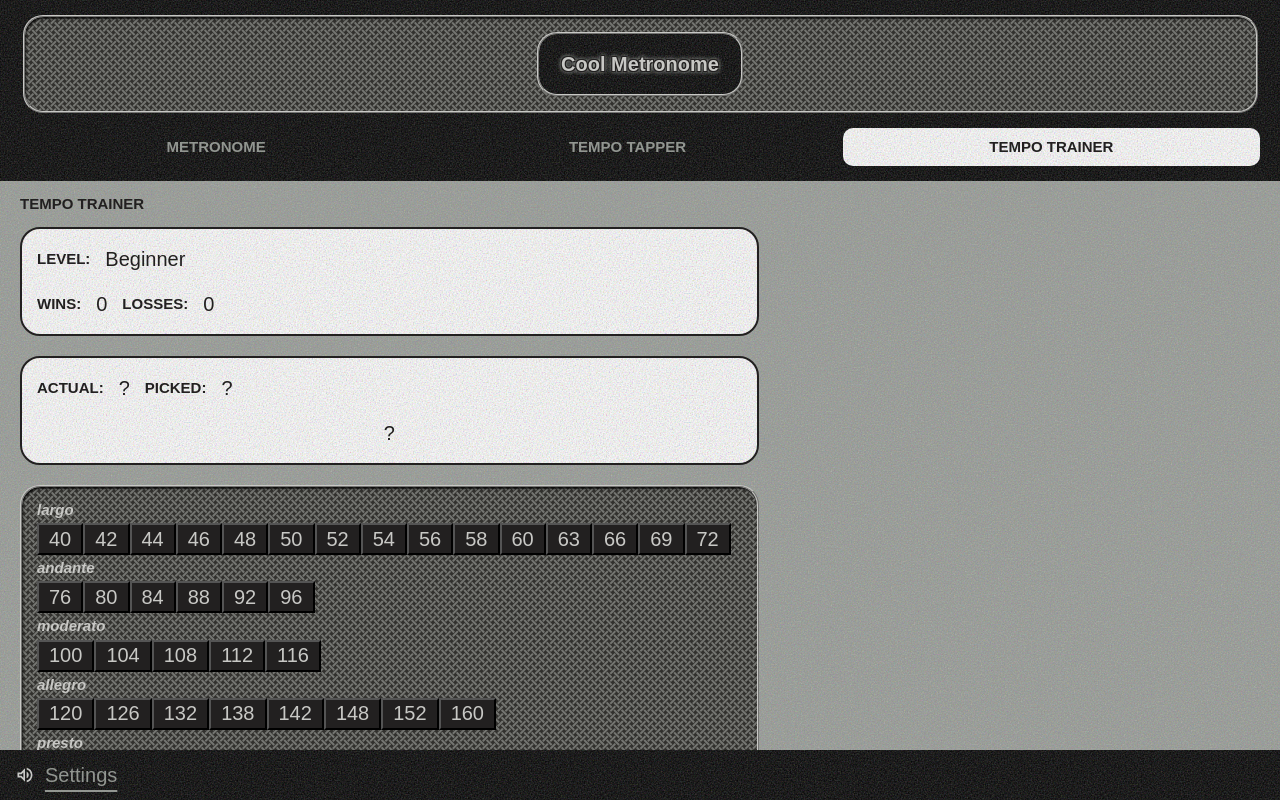
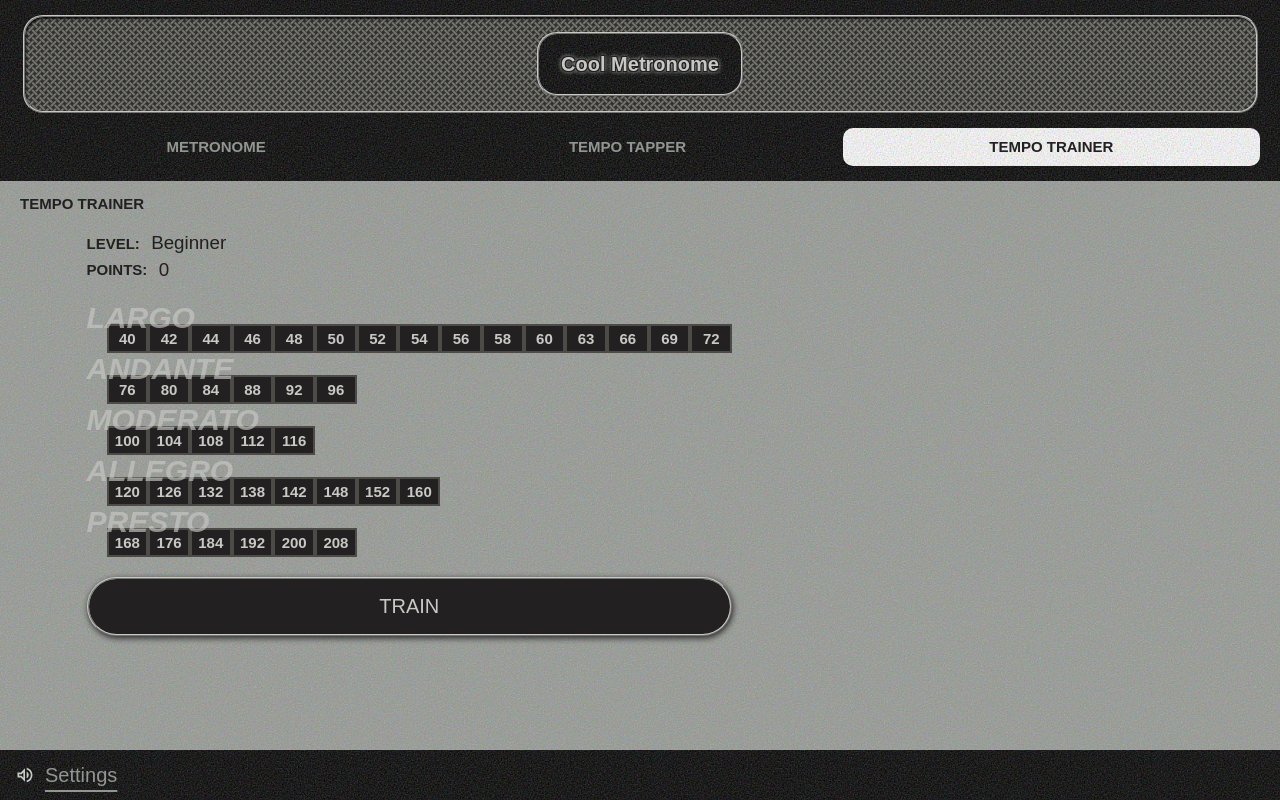
Before and after one commit to ElliotReed/metronome, a React (Vite) app: page /tempo-trainer in a window 1280 px wide. Built offline with nearby package versions, Linux system fonts and the light colour scheme; no server answers; a web font is replaced by a local one.

Commit message:
implemented points

```diff
--- a/src/components/TempoTrainer/TempoTrainer.tsx
+++ b/src/components/TempoTrainer/TempoTrainer.tsx
@@ -5,12 +5,11 @@ import { useTempoTrainerStore } from '@/store/useTempoTrainerStore';
 import { timerInstance } from '@/utils/timerEngine';
 
 import * as Button from '@/components/common/Button';
-import MeshContainer from '@/components/common/MeshContainer';
+import PageHeading from '../common/PageHeading';
 
 import metronomeStops from '@/utils/metronomeStops';
 
 import './tempo-trainer.css';
-import PageHeading from '../common/PageHeading';
 
 const LARGO_START = 40;
 const LARGO_END = 72;
@@ -31,36 +30,87 @@ const prestoStops = metronomeStops.filter(stop => stop >= PRESTO_START && stop <
 
 export default function TempoTrainer() {
   const { playDefaultSound } = useAudioStore();
-  const { wins, incrementWins, losses, incrementLosses, getLevelString } = useTempoTrainerStore();
+  const { points, incrementPoints, decrementPoints } = useTempoTrainerStore();
 
-  const [bpm, setBpm] = React.useState(0)
-  const [pickedStop, setPickedStop] = React.useState<number | undefined>(undefined)
-  const [isWinner, setIsWinner] = React.useState(false);
+  const [trainerSelectedStopIndex, setTrainerSelectedStopIndex] = React.useState<number | undefined>(undefined);
+  const [userSelectedStopIndex, setUserSelectedStopIndex] = React.useState<number | undefined>(undefined);
+
   const [isNewAttempt, setIsNewAttempt] = React.useState(false);
 
   function handleTrainingStart() {
     setIsNewAttempt(true);
-    setPickedStop(undefined);
-    setIsWinner(false);
-    const randomStopIndex = Math.floor(Math.random() * metronomeStops.length);
-    const newBPM = metronomeStops[randomStopIndex];
-    setBpm(newBPM);
+    setUserSelectedStopIndex(undefined);
+
+    const randomMetronomeStopIndex = Math.floor(Math.random() * metronomeStops.length);
+    setTrainerSelectedStopIndex(randomMetronomeStopIndex);
+    console.log('trainerSelectedStop: ', metronomeStops[randomMetronomeStopIndex]);
+
+    const newBPM = metronomeStops[randomMetronomeStopIndex];
     timerInstance.updateBPM(newBPM);
     timerInstance.start();
   }
 
-  const handleTempoPick = (stop: number | undefined) => {
+  const getSkillLevelString = () => {
+    if (points >= 0 && points < 20) {
+      return 'Beginner';
+    } else if (points >= 20 && points < 40) {
+      return 'Intermediate';
+    } else if (points >= 40) {
+      return 'Advanced';
+    } else {
+      return 'Unrecognized level';
+    }
+  }
+
+  const getSkillLevelRange = () => {
+    const centerOfRange = 1;
+    const beginnerRangeAboveOrBelow = 3;
+    const IntermediateRangeAboveOrBelow = 2;
+    const advancedRangeAboveOrBelow = 1;
+
+    switch (getSkillLevelString()) {
+      case 'Beginner': return beginnerRangeAboveOrBelow + centerOfRange;
+      case 'Intermediate': return IntermediateRangeAboveOrBelow + centerOfRange;
+      case 'Advanced': return advancedRangeAboveOrBelow + centerOfRange;
+
+      default: return metronomeStops.length
+    }
+  }
+
+  const handleTempoPick = (selectedMetronomeStopIndex: number | undefined) => {
+    console.log('selectedMetronomeStopIndex: ', selectedMetronomeStopIndex);
     timerInstance.stop();
     setIsNewAttempt(false);
-    if (stop === undefined) return;
-    const offset = 10;
-    setPickedStop(stop);
-    if (stop === bpm || (stop >= bpm - offset && stop <= bpm + offset)) {
-      setIsWinner(true);
-      incrementWins();
+
+    if (selectedMetronomeStopIndex === undefined) return;
+
+    setUserSelectedStopIndex(selectedMetronomeStopIndex);
+
+    // Get the absolute distance from trainingStopSelectionIndex to userSelectedStopIndex
+    function getAbsoluteDistanceBetweenMetronomeStops(trainerMetronomeStop: number, userMetronomeStop: number) {
+      return Math.abs(userMetronomeStop - trainerMetronomeStop);
+    }
+
+    const absoluteDistanceBetweenMetronomeStops = getAbsoluteDistanceBetweenMetronomeStops(trainerSelectedStopIndex || 0, selectedMetronomeStopIndex);
+
+    console.log('absoluteDistanceBetweenMetronomeStops: ', absoluteDistanceBetweenMetronomeStops);
+
+    const skillLevelRange = getSkillLevelRange();
+    console.log('skillLevelRange: ', skillLevelRange);
+
+    const accuracy = skillLevelRange - absoluteDistanceBetweenMetronomeStops
+    // If the distance is in the skillLevelRange, increment points by taking skillLevelRange - the distance
+    if (accuracy > 0) {
+      console.log('in range')
+      const offsetForZero = 0;
+      const newPoints = accuracy + offsetForZero
+      incrementPoints(newPoints);
     } else {
-      setIsWinner(false);
-      incrementLosses();
+      // If the distance is outside of the skillLevelRange, decrecrement point by taking  + distance - skillLevelRange
+      console.log('out of range')
+      const maximumDecrement = 5
+      const amountToDecrement = absoluteDistanceBetweenMetronomeStops - skillLevelRange;
+      decrementPoints(amountToDecrement <= maximumDecrement ? amountToDecrement : maximumDecrement);
     }
   };
 
@@ -70,23 +120,30 @@ export default function TempoTrainer() {
   }
 
   // TODO Define the button in Buttons.tsx
-  const getTempoStopGroupListItems = (metronomeStops: number[]) => {
-    return metronomeStops.map(stop => (
+  const getTempoStopGroupListItems = (rangeStops: number[]) => {
+    return rangeStops.map(stop => (
       <li key={stop}>
         <button
-          className="metronome-stop-button"
-          onClick={() => isNewAttempt && handleTempoPick(stop)}
+          className={`metronome-stop-button
+            ${userSelectedStopIndex
+              && trainerSelectedStopIndex === metronomeStops.indexOf(stop) ?
+              "trainer-picked"
+              : ""}
+            ${userSelectedStopIndex === metronomeStops.indexOf(stop) ? "user-picked" : ""}
+            `}
+          onClick={() => isNewAttempt && handleTempoPick(metronomeStops.indexOf(stop))}
         >{stop}
         </button>
       </li>
     ));
   }
 
+  // TODO
   const getRangeGroup = (stops: number[], title: string) => {
     return (
-      <div className="range-group">
-        <h3>{title}</h3>
-        <ul className="choices">
+      <div className="tempo-range-group">
+        <h3 className="tempo-range-title">{title}</h3>
+        <ul className="tempo-range-list">
           {getTempoStopGroupListItems(stops)}
         </ul>
       </div>
@@ -105,49 +162,25 @@ export default function TempoTrainer() {
     <div className="tempo-trainer main-layout-grid">
       <PageHeading>Tempo Trainer</PageHeading>
 
-      <div className="info-box user">
-        <dl className="level">
-          <dt>Level:</dt>
-          <dd>{getLevelString()}</dd>
-        </dl>
+      <div className="content-wrapper">
+        <div className="status">
+          <p className="level">Level: <span>{getSkillLevelString()}</span></p>
+          <p className="points">Points: <span>{points}</span></p>
+        </div>
 
-        <dl className="score">
-          <dt>Wins:</dt>
-          <dd>{wins}</dd>
-          <dt>Losses:</dt>
-          <dd>{losses}</dd>
-        </dl>
-      </div>
-
-      <div className="info-box status">
-        <dl className="answers">
-          <dt>Actual:</dt>
-          <dd>{pickedStop !== undefined ? bpm : '?'}</dd>
-          <dt>Picked:</dt>
-          <dd>{pickedStop ?? '?'}</dd>
-        </dl>
-
-        <p className="message">
-          {pickedStop == undefined && '?        '}
-          {pickedStop !== undefined && isWinner && 'You win!'}
-          {pickedStop !== undefined && !isWinner && 'Nice try...'}
-        </p>
-      </div>
-
-      <MeshContainer>
-        <div className="tempos">
+        <div className="tempo-range-groups">
           {getRangeGroup(largoStops, 'largo')}
           {getRangeGroup(andanteStops, 'andante')}
           {getRangeGroup(moderatoStops, 'moderato')}
           {getRangeGroup(allegroStops, 'allegro')}
           {getRangeGroup(prestoStops, 'presto')}
         </div>
-      </MeshContainer>
 
-      <Button.Default
-        onClick={handleTrainingStart}>
-        Play?
-      </Button.Default>
+        <Button.Default
+          onClick={handleTrainingStart}>
+          Train
+        </Button.Default>
+      </div>
     </div>
   );
 }
--- a/src/components/TempoTrainer/tempo-trainer.css
+++ b/src/components/TempoTrainer/tempo-trainer.css
@@ -1,93 +1,101 @@
 .tempo-trainer {
+  .content-wrapper {
     display: grid;
     justify-content: center;
-  /* margin-inline: var(--em-md); */
     max-width: var(--max-width);
 
-  &>*:not(.page-heading) {
+    &>* {
       margin-bottom: var(--em-md);
     }
 
-  dl {
+    .status {
+
+      .level,
+      .points {
         display: flex;
         align-items: center;
         gap: var(--em-sm);
-    margin-block: var(--em-sm);
-    margin-inline: var(--em-sm);
-  }
-
-  dt {
+        margin-block: var(--em-xs);
+        margin-inline: 0;
+        line-height: 1;
+        color: var(--clr-dark);
         font-size: var(--fs-sm);
         text-transform: uppercase;
         font-weight: var(--fw-bold);
+
+        span {
+          font-size: var(--fs-lg);
+          text-transform: none;
+          font-weight: var(--fw-normal);
+        }
+      }
     }
 
-  dd {
-    margin-inline-start: 0;
+    .tempo-range-groups {
+
+      &>*:not(:last-child) {
+        margin-block-end: var(--em-md);
       }
 
-  .info-box {
-    color: var(--clr-dark);
-    background-image: var(--bg-noise-light);
-    border: var(--border);
-    border-radius: var(--border-radius);
+      .tempo-range-group {
+        position: relative;
+
+        .tempo-range-title {
+          position: absolute;
+          margin: 0;
+          pointer-events: none;
+          top: -1em;
+          font-size: var(--fs-xl);
+          font-style: italic;
+          text-transform: uppercase;
+          opacity: 0.66;
         }
 
-  .level,
-  .score {}
-
-  .status {
-    .message {
-      color: inherit;
-      margin-block: var(--em-sm);
-      text-align: center;
-    }
-
-    .answers {}
-  }
-
-  .tempos {
-    margin-block: var(--em-xs);
-    margin-inline: var(--em-sm);
-  }
-
-  .range-group {
-    h3 {
-      font-size: var(--fs-sm);
-      font-style: italic;
-      margin: 0;
-    }
-
-    ul {
+        .tempo-range-list {
           display: flex;
           align-items: center;
           flex-wrap: wrap;
-      margin: 0;
+          margin-inline-start: var(--em-md);
+          margin-block-end: 0;
+          margin-block-start: var(--em-sm);
           padding: 0;
           border-radius: var(--border-radius);
-    }
-  }
-
-  .title {
-    margin-block: var(--em-sm);
-    color: var(--clr-dark);
-    font-size: var(--fs-sm);
-    font-weight: var(--fw-bold);
-    text-align: center;
-    text-transform: uppercase;
-  }
-}
 
           /* TODO Define the button in buttons.css */
           .metronome-stop-button {
             background: var(--clr-dark);
             color: var(--clr-light);
-  padding: .125em .5em;
+            padding: var(--em-sixteenth);
+            font-size: var(--fs-sm);
+            font-weight: var(--fw-bold);
+            min-width: 5ch;
+            border: var(--border);
+            border-color: var(--dark-accent);
 
             &:hover {
               cursor: pointer;
               background: var(--dark-accent);
             }
+
+            &.user-picked {
+              background: var(--clr-error);
+            }
+
+            &.trainer-picked {
+              background: var(--clr-primary);
+              color: var(--clr-dark);
+            }
+
+            &.user-picked+&.trainer-picked {
+              background: var(--clr-light);
+              color: var(--clr-dark)
+            }
+
+          }
+        }
+      }
+    }
+  }
 }
 
 /* #endregion */
--- a/src/store/useTempoTrainerStore.ts
+++ b/src/store/useTempoTrainerStore.ts
@@ -1,35 +1,29 @@
 import { create } from 'zustand';
 import { persist } from 'zustand/middleware';
 
-export type TrainerData = {
-    wins: number;
-    incrementWins: () => void;
-    losses: number;
-    incrementLosses: () => void;
-    level: number;
-    incrementLevel: () => void;
-    decrementLevel: () => void;
-    getLevelString: () => string;
+export interface TrainerData {
+    points: number;
+    incrementPoints: (numberOfPointsToIncrement: number) => void;
+    decrementPoints: (numberOfPointsToDecrement: number) => void;
 }
 
 export const useTempoTrainerStore = create<TrainerData>()(persist(
     (set, get) => ({
-        wins: 0,
-        incrementWins: () => set((state) => ({ wins: state.wins + 1 })),
-        losses: 0,
-        incrementLosses: () => set((state) => ({ losses: state.losses + 1 })),
-        level: 1,
-        incrementLevel: () => set((state) => ({ level: state.level + 1 })),
-        decrementLevel: () => set((state) => ({ level: state.level - 1 })),
-        getLevelString: () => {
-            const level = get().level;
-            switch (level) {
-                case 1: return 'Beginner';
-                case 2: return 'Intermediate';
-                case 3: return 'Advanced';
-                default: return 'Unrecognized level';
-            }
-        }
+        points: 0,
+        incrementPoints: (numberOfPointsToIncrement: number) => {
+            set(state => ({
+                points: state.points + numberOfPointsToIncrement
+            }));
+        },
+        decrementPoints: (numberOfPointsToDecrement: number) => {
+            set(state => {
+                const suggestedNewPoints = state.points - numberOfPointsToDecrement;
+                return {
+                    points: suggestedNewPoints > 0 ? suggestedNewPoints : 0
+                };
+            });
+        },
+
     }),
     { name: 'cm-tempo-trainer' }
 ));
```
Lines whose indentation alone changed are shown as unchanged.
